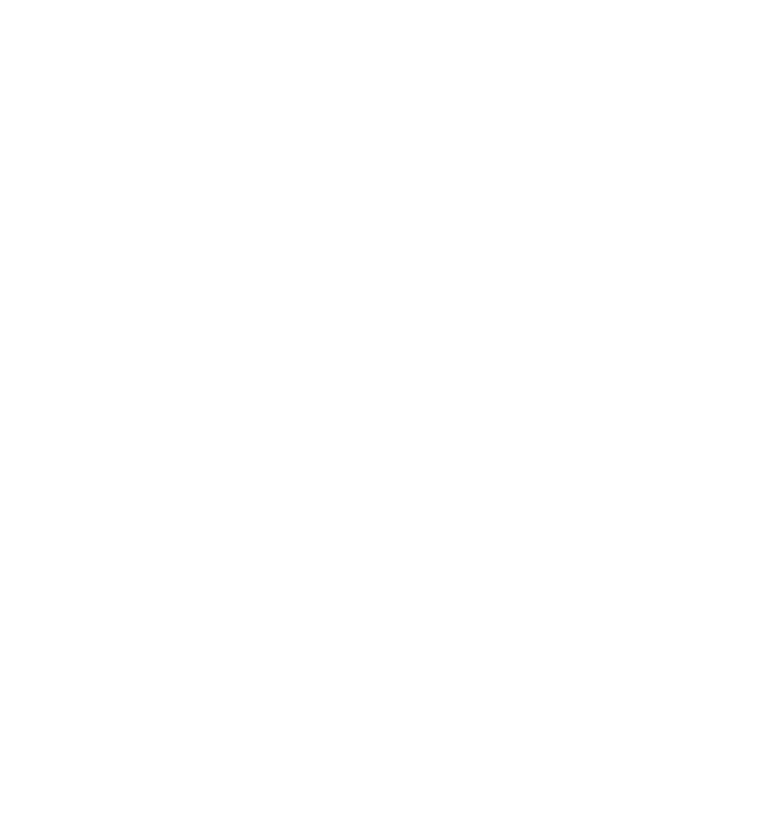
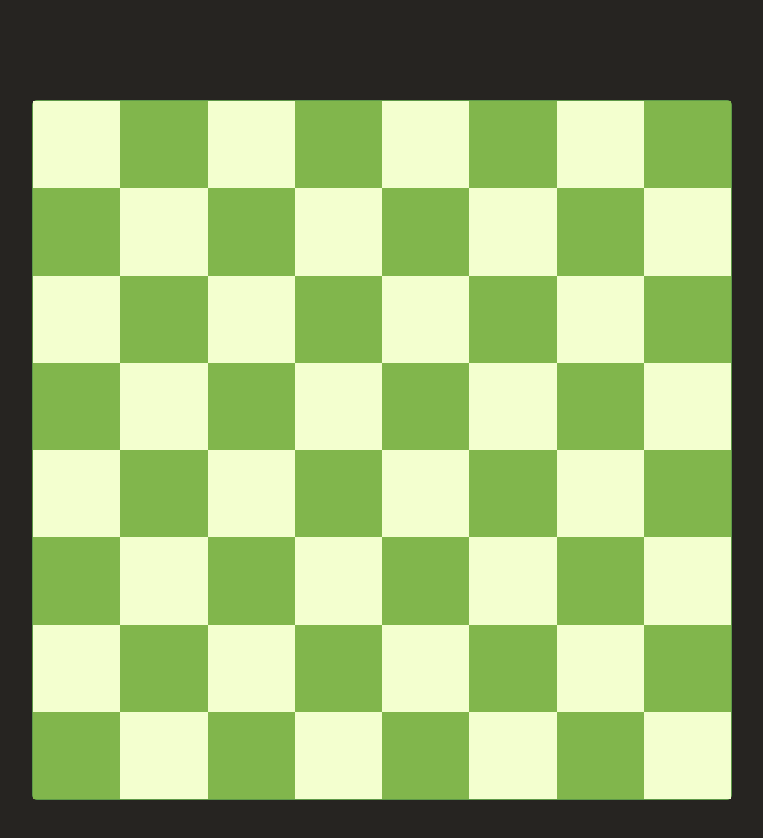
Before and after one commit to rabtennamgyal/Knight_Traversal_bfs, a plain HTML site: page index.html in a window 1280 px wide. Shown: the whole page, without its empty margins (258-1021 px from the left). Before the commit the page ends 800 px from the top, so only its background shows below. Drawn offline with Linux system fonts and the light colour scheme.

Commit message:
creating the dom part of the knight traversal algos

```diff
--- a/app.js
+++ b/app.js
@@ -1,4 +1,6 @@
 // create a board
+const chessBoardDom = document.getElementById("chessBoard");
+
 function createBoard() {
   const arr = [];
 
@@ -11,6 +13,12 @@ function createBoard() {
   }
 
   return arr;
+}
+
+for (let i = 1; i <= 64; i++) {
+  const sq = document.createElement("div");
+  sq.classList.add("sq");
+  chessBoardDom.appendChild(sq);
 }
 
 const chessBoard = createBoard();
@@ -77,4 +85,25 @@ function moveKnight(start, end) {
   }
 }
 
-console.log(moveKnight([7, 0], [6, 2]));
+moveKnight([7, 0], [6, 2]);
+
+const squares = document.querySelectorAll(".sq");
+
+let state = true;
+let nums = [8, 16, 24, 32, 40, 48, 56, 64];
+
+for (let i = 0; i <= 63; i++) {
+  nums.forEach((el) => {
+    if (i === el) {
+      state = !state;
+    }
+  })
+
+  if (state) {
+    squares[i].style.backgroundColor = "#f3ffcf";
+    state = false;
+  } else {
+    squares[i].style.backgroundColor = "#81b64c";
+    state = true;
+  }
+}
--- a/index.html
+++ b/index.html
@@ -1,11 +1,16 @@
 <!DOCTYPE html>
 <html lang="en">
-<head>
-    <meta charset="UTF-8">
-    <meta name="viewport" content="width=device-width, initial-scale=1.0">
+  <head>
+    <meta charset="UTF-8" />
+    <meta name="viewport" content="width=device-width, initial-scale=1.0" />
     <title>Document</title>
-</head>
-<body>
+    <link href="style.css" type="text/css" rel="stylesheet">
+  <body>
+    <!-- This div will contain the chessboard -->
+    <div class="chessBoard" id="chessBoard">
+
+    </div>
+
     <script src="app.js"></script>
-</body>
+  </body>
 </html>
--- /dev/null
+++ b/style.css
@@ -0,0 +1,31 @@
+*,
+*::before,
+*::after {
+  margin: 0;
+  padding: 0;
+  box-sizing: inherit;
+}
+
+html,
+body {
+  font-size: 62.5%;
+  box-sizing: border-box;
+  background-color: #262421;
+}
+
+#chessBoard {
+  background-color: #5d9948;
+  margin: 10rem auto;
+  border: 1px solid #5d9948;
+  height: 70rem;
+  width: 70rem;
+  border-radius: 5px;
+  display: grid;
+  grid-template-columns: repeat(8, 1fr);
+  grid-template-rows: repeat(8, 1fr);
+}
+
+#chessBoard .sq {
+  height: 100%;
+  width: 100%;
+}
```
Also changed, not shown: 1 other file.
